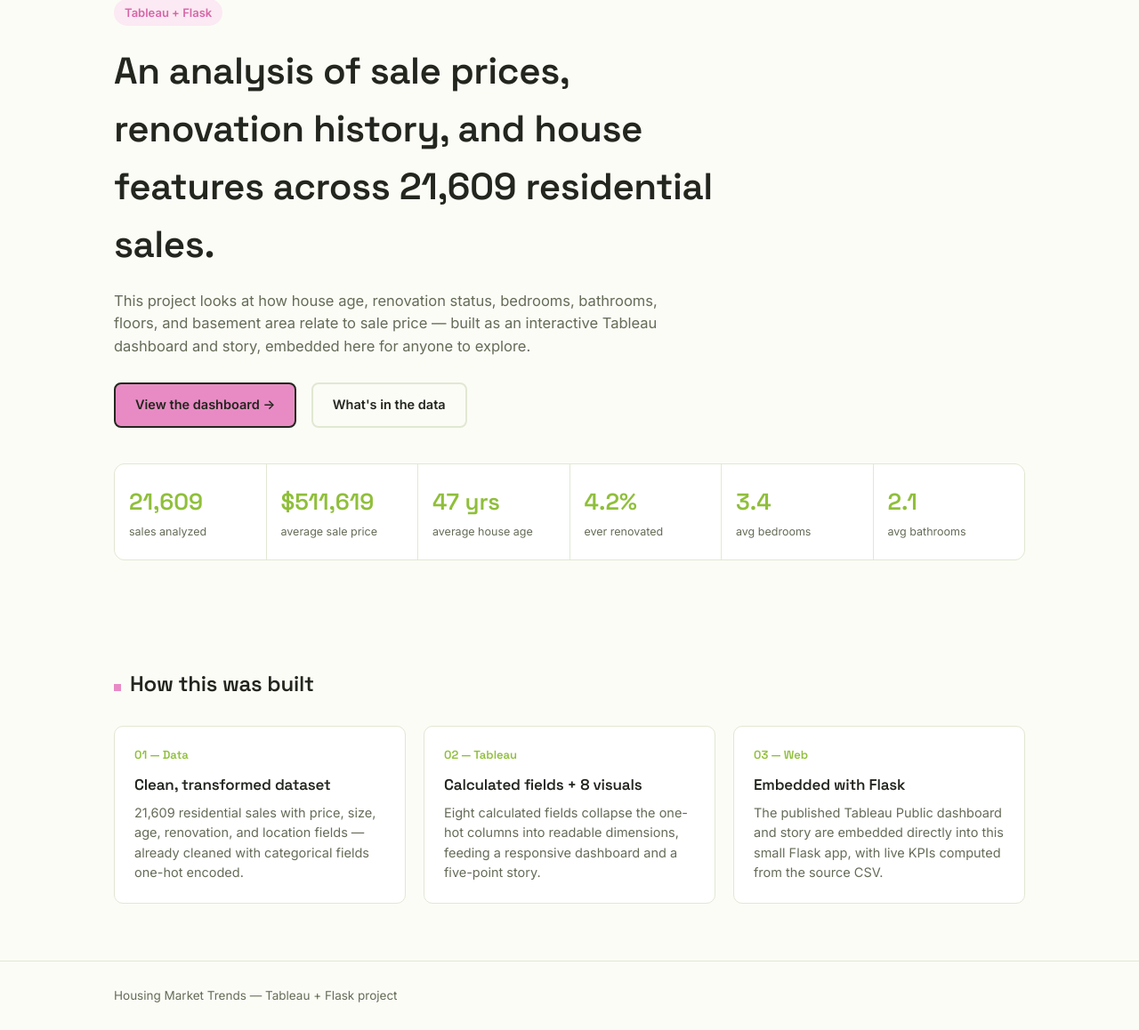
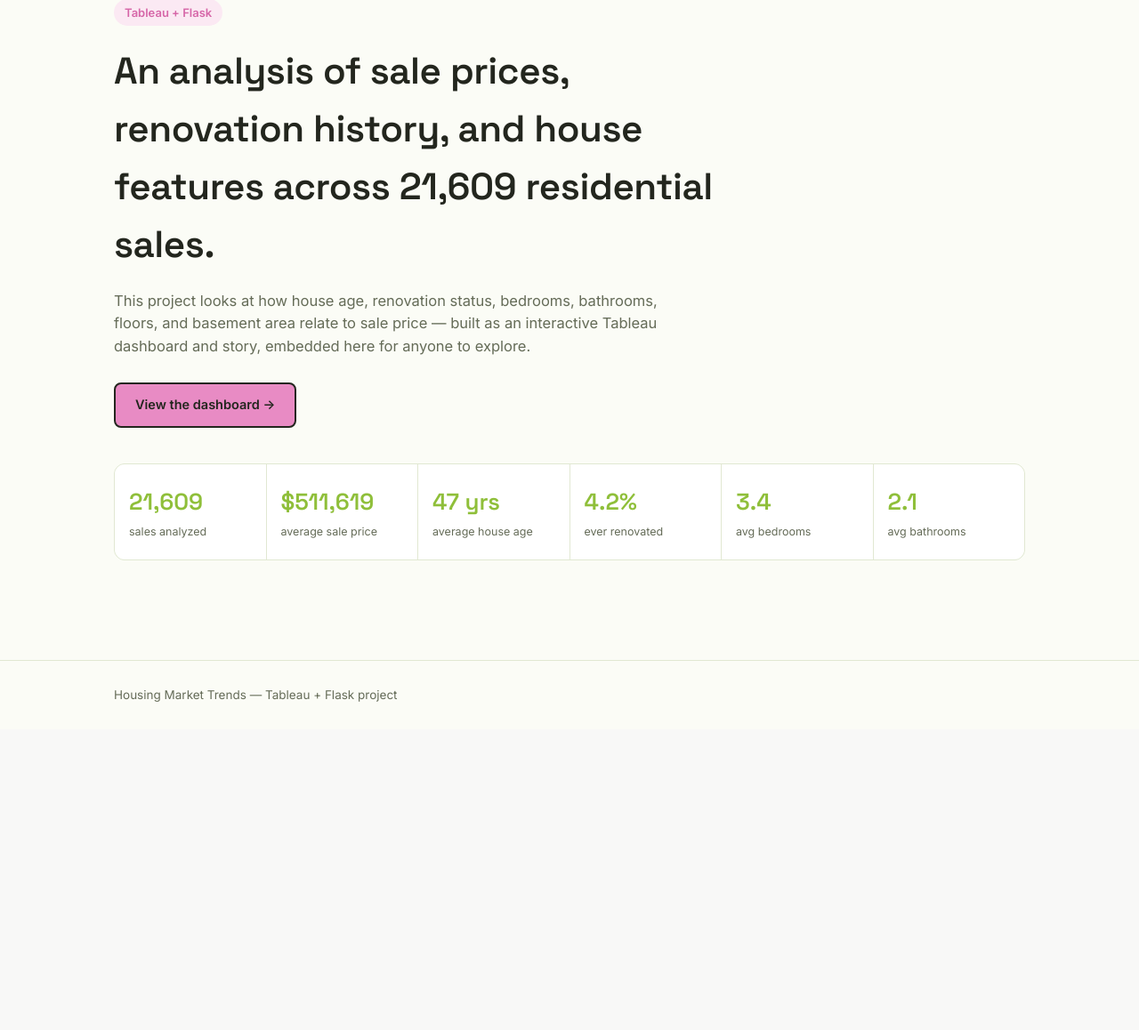
Before and after one commit to bhumikaagith/house-market-trends-tableau-project, a Flask app: page / in a window 1280 px wide. Shown: the part 142-1300 px from the top of the page at 89% size. After the commit the page ends 931 px from the top, so only its background shows below. Run offline with Flask 3, Linux system fonts and the light colour scheme.

Commit message:
Update GitHub link
Updated the GitHub repository link in the navigation bar and removed the about section.

```diff
--- a/flask_app/templates/index.html
+++ b/flask_app/templates/index.html
@@ -16,7 +16,7 @@
       <nav class="main">
         <a href="/" class="active">Overview</a>
         <a href="/dashboard">Dashboard</a>
-        <a href="https://github.com/" target="_blank">Data & Repo</a>
+       <a href="https://github.com/bhumikaagith/house-market-trends-tableau-project.git" target="_blank">Data & Repo</a>
       </nav>
     </div>
   </header>
@@ -30,8 +30,7 @@
         floors, and basement area relate to sale price — built as an interactive
         Tableau dashboard and story, embedded here for anyone to explore.
       </p>
-      <a href="/dashboard" class="btn btn-primary">View the dashboard →</a>
-      <a href="#about" class="btn btn-ghost">What's in the data</a>
+ <a href="/dashboard" class="btn btn-primary">View the dashboard →</a>
 
       <div class="kpi-strip">
         <div class="kpi"><div class="num">{{ kpis.total_sales }}</div><div class="label">sales analyzed</div></div>
@@ -44,31 +43,7 @@
     </div>
   </section>
 
-  <section class="section" id="about">
-    <div class="wrap">
-      <div class="section-head"><span class="tag"></span><h2>How this was built</h2></div>
-      <div class="grid-3">
-        <div class="card">
-          <div class="step">01 — Data</div>
-          <h3>Clean, transformed dataset</h3>
-          <p>21,609 residential sales with price, size, age, renovation, and
-          location fields — already cleaned with categorical fields one-hot encoded.</p>
-        </div>
-        <div class="card">
-          <div class="step">02 — Tableau</div>
-          <h3>Calculated fields + 8 visuals</h3>
-          <p>Eight calculated fields collapse the one-hot columns into readable
-          dimensions, feeding a responsive dashboard and a five-point story.</p>
-        </div>
-        <div class="card">
-          <div class="step">03 — Web</div>
-          <h3>Embedded with Flask</h3>
-          <p>The published Tableau Public dashboard and story are embedded directly
-          into this small Flask app, with live KPIs computed from the source CSV.</p>
-        </div>
-      </div>
-    </div>
-  </section>
+
 
   <footer class="site">
     <div class="wrap">Housing Market Trends — Tableau + Flask project</div>
```
